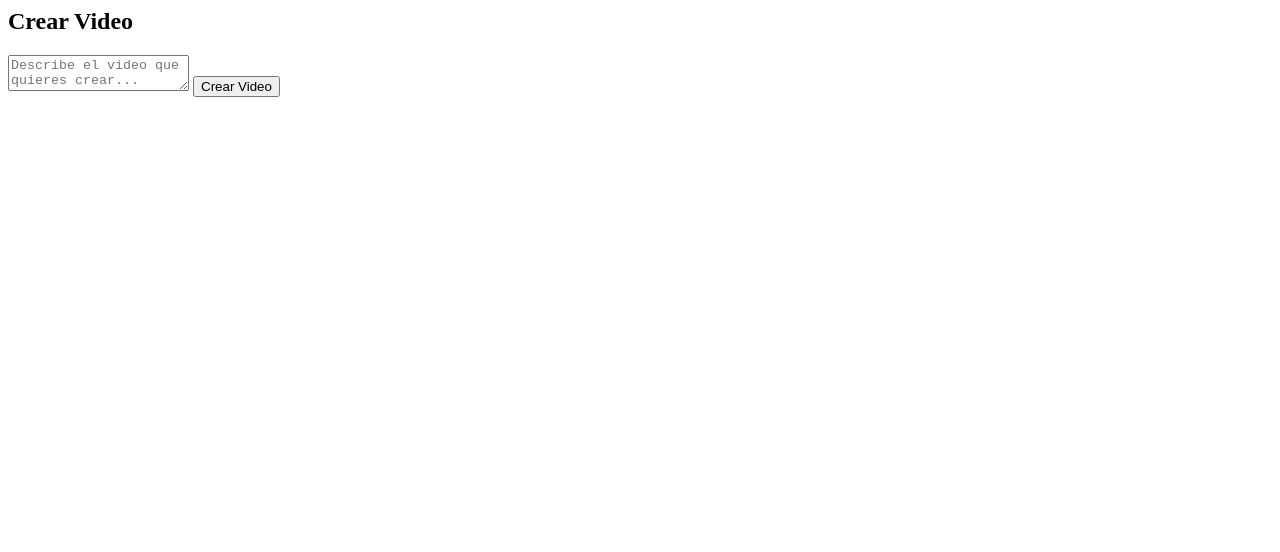
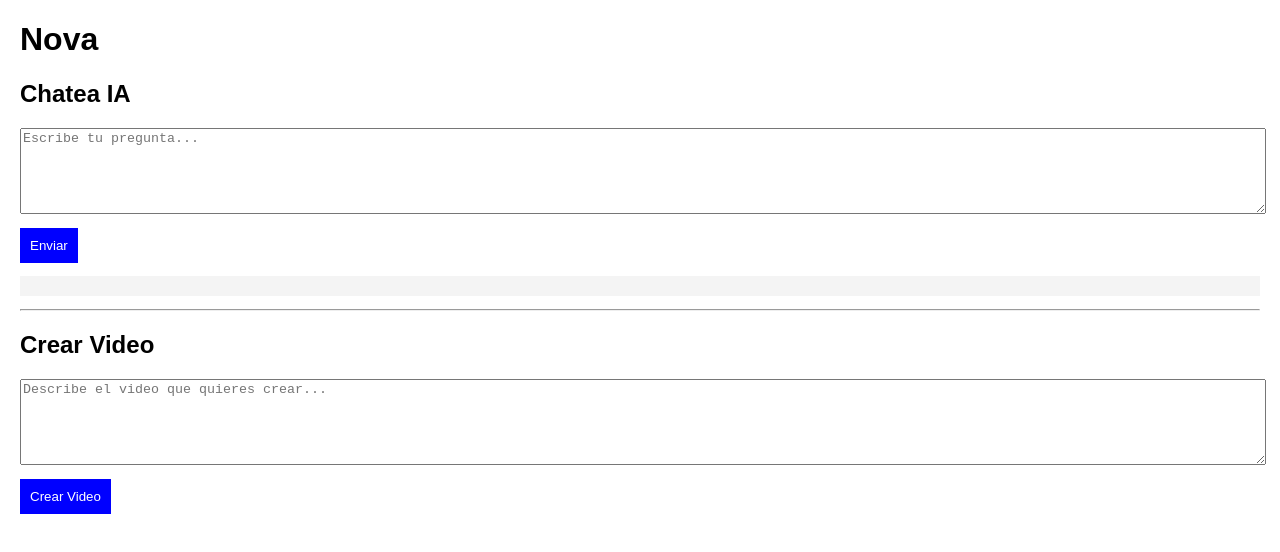
Before and after one commit to huamanflor19-code/Y7, a plain HTML site: page index.html in a window 1280 px wide. Drawn offline with Linux system fonts and the light colour scheme.

Commit message:
Update index.html

```diff
--- a/index.html
+++ b/index.html
@@ -1,4 +1,27 @@
-<h2>Crear Video</h2>
-<textarea id="videoPrompt" placeholder="Describe el video que quieres crear..."></textarea>
-<button id="crearVideo">Crear Video</button>
-<div id="videoRespuesta"></div>
+<!DOCTYPE html>
+<html lang="es">
+<head>
+  <meta charset="UTF-8">
+  <title>Nova - IA Multimodal</title>
+  <link rel="stylesheet" href="style.css">
+</head>
+<body>
+  <h1>Nova</h1>
+
+  <!-- 🔹 Sección Chat -->
+  <h2>Chatea IA</h2>
+  <textarea id="prompt" placeholder="Escribe tu pregunta..."></textarea>
+  <button id="enviar">Enviar</button>
+  <pre id="respuesta"></pre>
+
+  <hr>
+
+  <!-- 🔹 Sección Video -->
+  <h2>Crear Video</h2>
+  <textarea id="videoPrompt" placeholder="Describe el video que quieres crear..."></textarea>
+  <button id="crearVideo">Crear Video</button>
+  <div id="videoRespuesta"></div>
+
+  <script type="module" src="script.js"></script>
+</body>
+</html>
```
